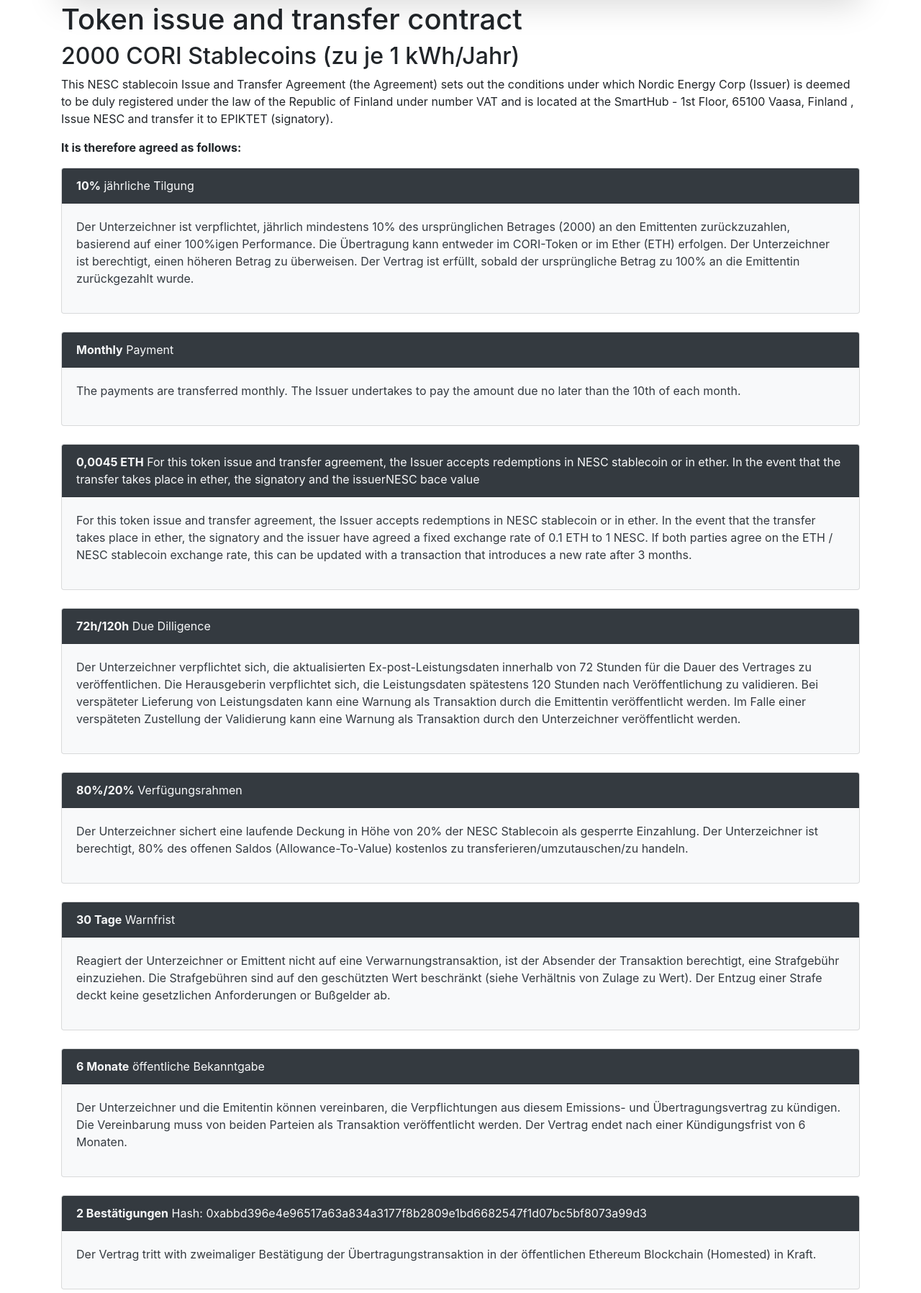
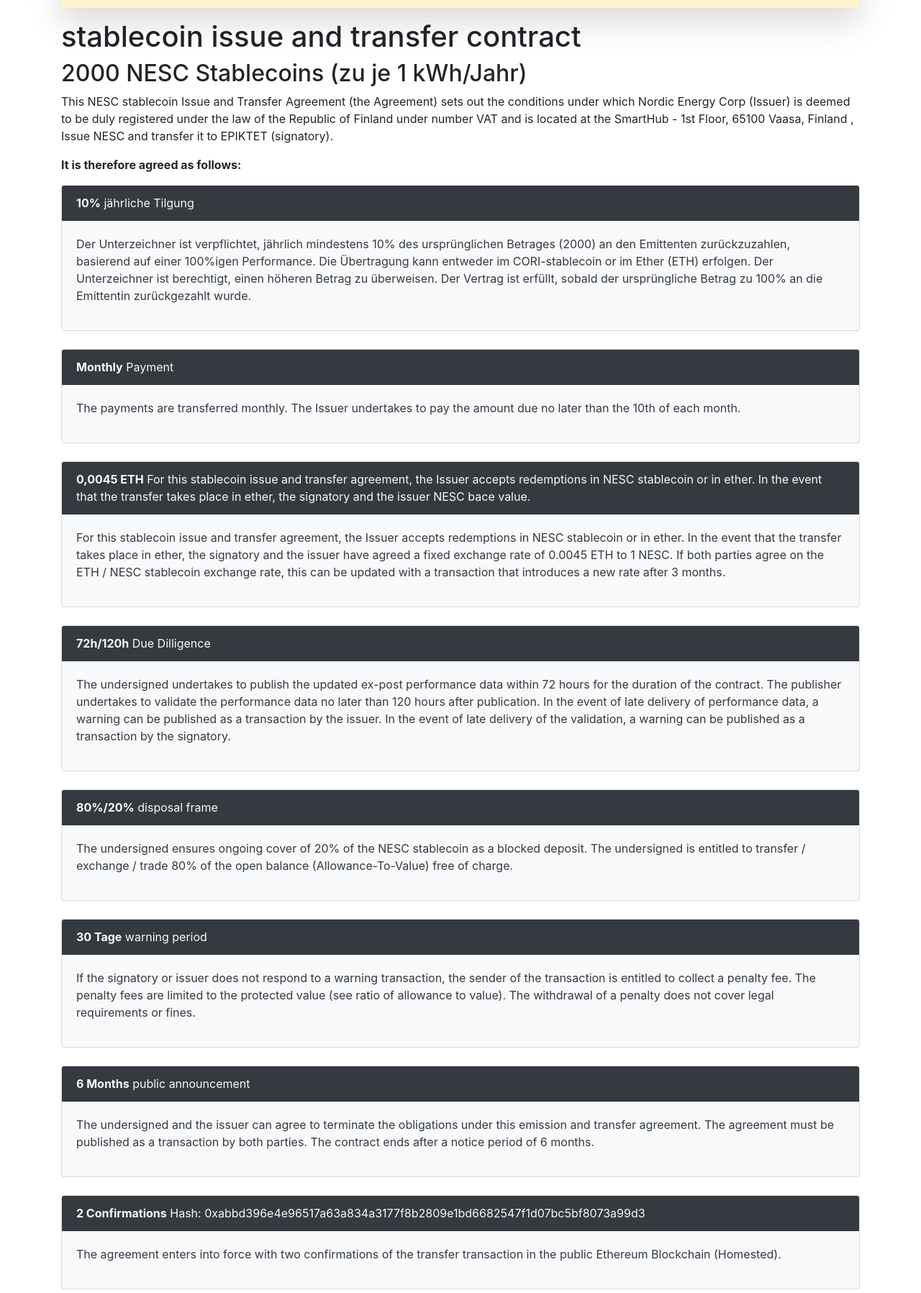
Before and after one commit to nordicenergy/powerchain-android-wallet-app, a plain HTML site: page www/0x961Aa3954C3AF05c975433F095e9567780a4d6d2.html in a window 1280 px wide. Shown: the part 183-1980 px from the top of the page at 72% size. Drawn offline with Linux system fonts and the light colour scheme; files whose address does not match are found by name.

Commit message:
Upgrading

```diff
--- a/www/0x961Aa3954C3AF05c975433F095e9567780a4d6d2.html
+++ b/www/0x961Aa3954C3AF05c975433F095e9567780a4d6d2.html
@@ -28,9 +28,9 @@
     <meta charset="utf-8">
     <meta name="viewport" content="width=device-width, initial-scale=1, shrink-to-fit=no">
     <meta http-equiv="x-ua-compatible" content="ie=edge">
-    <meta name="description" content="Nordic Energy ist wie das EEG, nur direkt und digital.">
-    <meta name="keywords" content="Stromtarif, Eigenstrom, NORDICENERGY, Blockchain">
-    <meta name="author" content="Henrik H. Boelsmand">
+    <meta name="description" content="Nordic Energy is like the EEG, only direct and digital.">
+    <meta name="keywords" content="Electricity tariff, own electricity, NORDICENERGY, Blockchain">
+    <meta name="author" content="Nordic Energy>
     <title>Nordic Energy - Digital Wallet</title>
     <link rel="shortcut icon" href="favicon.ico">
     <style>
@@ -78,7 +78,7 @@
                  <a class="nav-link" href="./tarif.html">Tariff change</a>
                </li>
                <li class="nav-item">
-                 <a class="nav-link" href="https://coingate.com/pay/corrently-100" rel="noopener noreferrer nofollow" target="_blank">buy energy</a>
+                 <a class="nav-link" href="https://coingate.com/pay/nesc-100" rel="noopener noreferrer nofollow" target="_blank">buy energy</a>
                </li>
              </ul>
            </div>
@@ -87,9 +87,9 @@
         <div class="container">
          <div style="padding-top:120px;">
               <div class="alert alert-warning shadow-lg" role="alert">Übersetzt aus dem Englischen.</div>
-              <h1>Token issue and transfer contract</h1>
-              <h2>2000 CORI
-Stablecoins (zu je 1 kWh/Jahr)</h2>
+              <h1>stablecoin issue and transfer contract</h1>
+              <h2>2000 NESC
+              Stablecoins (zu je 1 kWh/Jahr)</h2>
               <p>This NESC stablecoin Issue and Transfer Agreement (the Agreement) sets out the conditions under which Nordic Energy Corp (Issuer) is deemed to be duly registered under the law of the Republic of Finland under number VAT and is located at the SmartHub - 1st Floor, 65100 Vaasa, Finland , Issue NESC and transfer it to EPIKTET (signatory).</p>
               <p><strong>It is therefore agreed as follows:</strong></p>
               <div class="card text-dark bg-light">
@@ -98,7 +98,7 @@
                 </div>
                 <div class="card-body">
                   <p>Der Unterzeichner ist verpflichtet, jährlich mindestens 10% des ursprünglichen Betrages (2000) an den Emittenten zurückzuzahlen, basierend auf einer 100%igen Performance.
-                    Die Übertragung kann entweder im CORI-Token or im Ether (ETH) erfolgen.
+                    Die Übertragung kann entweder im CORI-stablecoin or im Ether (ETH) erfolgen.
                     Der Unterzeichner ist berechtigt, einen höheren Betrag zu überweisen.
                     Der Vertrag ist erfüllt, sobald der ursprüngliche Betrag zu 100% an die Emittentin zurückgezahlt wurde.
                   </p>
@@ -117,11 +117,11 @@
               <div class="spacer" style="height:25px;"></div>
               <div class="card text-dark bg-light">
                 <div class="card-header bg-dark text-light">
-                  <strong>0,0045 ETH</strong> For this token issue and transfer agreement, the Issuer accepts redemptions in NESC stablecoin or in ether. In the event that the transfer takes place in ether, the signatory and the issuerNESC bace value
+                  <strong>0,0045 ETH</strong> For this stablecoin issue and transfer agreement, the Issuer accepts redemptions in NESC stablecoin or in ether. In the event that the transfer takes place in ether, the signatory and the issuer NESC bace value.
                 </div>
                 <div class="card-body">
                   <p>
-                    For this token issue and transfer agreement, the Issuer accepts redemptions in NESC stablecoin or in ether. In the event that the transfer takes place in ether, the signatory and the issuer have agreed a fixed exchange rate of 0.1 ETH to 1 NESC. If both parties agree on the ETH / NESC stablecoin exchange rate, this can be updated with a transaction that introduces a new rate after 3 months.
+                    For this stablecoin issue and transfer agreement, the Issuer accepts redemptions in NESC stablecoin or in ether. In the event that the transfer takes place in ether, the signatory and the issuer have agreed a fixed exchange rate of 0.0045 ETH to 1 NESC. If both parties agree on the ETH / NESC stablecoin exchange rate, this can be updated with a transaction that introduces a new rate after 3 months.
                   </p>
                 </div>
               </div>
@@ -132,51 +132,45 @@
                 </div>
                 <div class="card-body">
                   <p>
-                    Der Unterzeichner verpflichtet sich, die aktualisierten Ex-post-Leistungsdaten innerhalb von 72 Stunden für die Dauer des Vertrages zu veröffentlichen. Die Herausgeberin verpflichtet sich, die Leistungsdaten spätestens 120 Stunden nach Veröffentlichung zu validieren. Bei verspäteter Lieferung von Leistungsdaten kann eine Warnung als Transaktion durch die Emittentin veröffentlicht werden. Im Falle einer verspäteten Zustellung der Validierung kann eine Warnung als Transaktion durch den Unterzeichner veröffentlicht werden.
+                    The undersigned undertakes to publish the updated ex-post performance data within 72 hours for the duration of the contract. The publisher undertakes to validate the performance data no later than 120 hours after publication. In the event of late delivery of performance data, a warning can be published as a transaction by the issuer. In the event of late delivery of the validation, a warning can be published as a transaction by the signatory.
                   </p>
                 </div>
               </div>
               <div class="spacer" style="height:25px;"></div>
               <div class="card text-dark bg-light">
                 <div class="card-header bg-dark text-light">
-                  <strong>80%/20%</strong> Verfügungsrahmen
+                  <strong>80%/20%</strong> disposal frame
                 </div>
                 <div class="card-body">
-                  <p>
-                  Der Unterzeichner sichert eine laufende Deckung in Höhe von 20% der NESC Stablecoin als gesperrte Einzahlung. Der Unterzeichner ist berechtigt, 80% des offenen Saldos (Allowance-To-Value) kostenlos zu transferieren/umzutauschen/zu handeln.
+                  <p>The undersigned ensures ongoing cover of 20% of the NESC stablecoin as a blocked deposit. The undersigned is entitled to transfer / exchange / trade 80% of the open balance (Allowance-To-Value) free of charge.</p>
+                </div>
+              </div>
+              <div class="spacer" style="height:25px;"></div>
+              <div class="card text-dark bg-light">
+                <div class="card-header bg-dark text-light">
+                  <strong>30 Tage</strong> warning period
+                </div>
+                <div class="card-body">
+                  <p>If the signatory or issuer does not respond to a warning transaction, the sender of the transaction is entitled to collect a penalty fee. The penalty fees are limited to the protected value (see ratio of allowance to value). The withdrawal of a penalty does not cover legal requirements or fines.</p>
+                </div>
+              </div>
+              <div class="spacer" style="height:25px;"></div>
+              <div class="card text-dark bg-light">
+                <div class="card-header bg-dark text-light">
+                  <strong>6 Months</strong> public announcement
+                </div>
+                <div class="card-body">
+                  <p>The undersigned and the issuer can agree to terminate the obligations under this emission and transfer agreement. The agreement must be published as a transaction by both parties. The contract ends after a notice period of 6 months.
                   </p>
                 </div>
               </div>
               <div class="spacer" style="height:25px;"></div>
               <div class="card text-dark bg-light">
                 <div class="card-header bg-dark text-light">
-                  <strong>30 Tage</strong> Warnfrist
+                  <strong>2 Confirmations</strong> Hash: 0xabbd396e4e96517a63a834a3177f8b2809e1bd6682547f1d07bc5bf8073a99d3
                 </div>
                 <div class="card-body">
-                  <p>
-                  Reagiert der Unterzeichner or Emittent nicht auf eine Verwarnungstransaktion, ist der Absender der Transaktion berechtigt, eine Strafgebühr einzuziehen. Die Strafgebühren sind auf den geschützten Wert beschränkt (siehe Verhältnis von Zulage zu Wert). Der Entzug einer Strafe deckt keine gesetzlichen Anforderungen or Bußgelder ab.
-                  </p>
-                </div>
-              </div>
-              <div class="spacer" style="height:25px;"></div>
-              <div class="card text-dark bg-light">
-                <div class="card-header bg-dark text-light">
-                  <strong>6 Monate</strong> öffentliche Bekanntgabe
-                </div>
-                <div class="card-body">
-                  <p>
-                  Der Unterzeichner und die Emitentin können vereinbaren, die Verpflichtungen aus diesem Emissions- und Übertragungsvertrag zu kündigen. Die Vereinbarung muss von beiden Parteien als Transaktion veröffentlicht werden. Der Vertrag endet nach einer Kündigungsfrist von 6 Monaten.
-                  </p>
-                </div>
-              </div>
-              <div class="spacer" style="height:25px;"></div>
-              <div class="card text-dark bg-light">
-                <div class="card-header bg-dark text-light">
-                  <strong>2 Bestätigungen</strong> Hash: 0xabbd396e4e96517a63a834a3177f8b2809e1bd6682547f1d07bc5bf8073a99d3
-                </div>
-                <div class="card-body">
-                  <p>
-                  Der Vertrag tritt with zweimaliger Bestätigung der Übertragungstransaktion in der öffentlichen Ethereum Blockchain (Homested) in Kraft.
+                  <p>The agreement enters into force with two confirmations of the transfer transaction in the public Ethereum Blockchain (Homested).
                   </p>
                 </div>
               </div>
@@ -184,10 +178,7 @@
          </div>
        </div>
        <footer class="footer">
-      <p class="text-muted">© 2018-2020 NORDICENERGY - | <a href="https://nordicenergy/en/impressum">
-Imprint and data protection notice</a> | <a href="https://nordicenergy/en/contact">Contact</a> |
-         <a href='./wallet.html' title='Ethereum Wallet/Account'><span class="address"></span></a> | <a href='#' id='logout'>
-sing out</a></small>
+      <p class="text-muted">© 2018-2020 NORDICENERGY - | <a href="https://nordicenergy/en/impressum">Imprint and data protection notice</a> | <a href="https://nordicenergy/en/contact">Contact</a> | <a href='./wallet.html' title='Ethereum Wallet/Account'><span class="address"></span></a> | <a href='#' id='logout'>sing out</a></small>
          </p>
        </footer>
     <script src="assets/js/main.min.js"></script>
```
Also changed, not shown: www/0x41b7931ea8f072DcC77f1F682CD5A1273FF7DBE6.html (+9 -11 lines).
